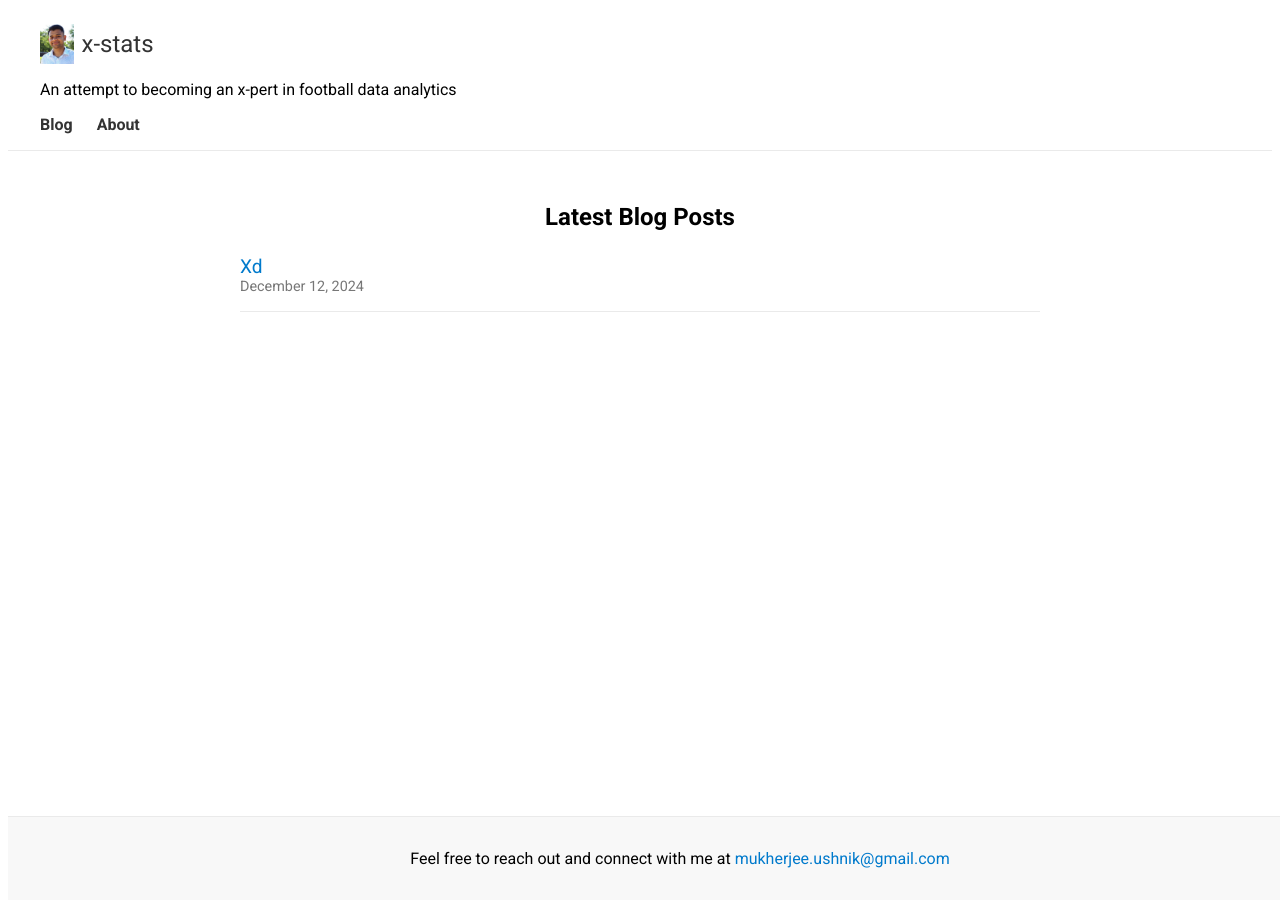
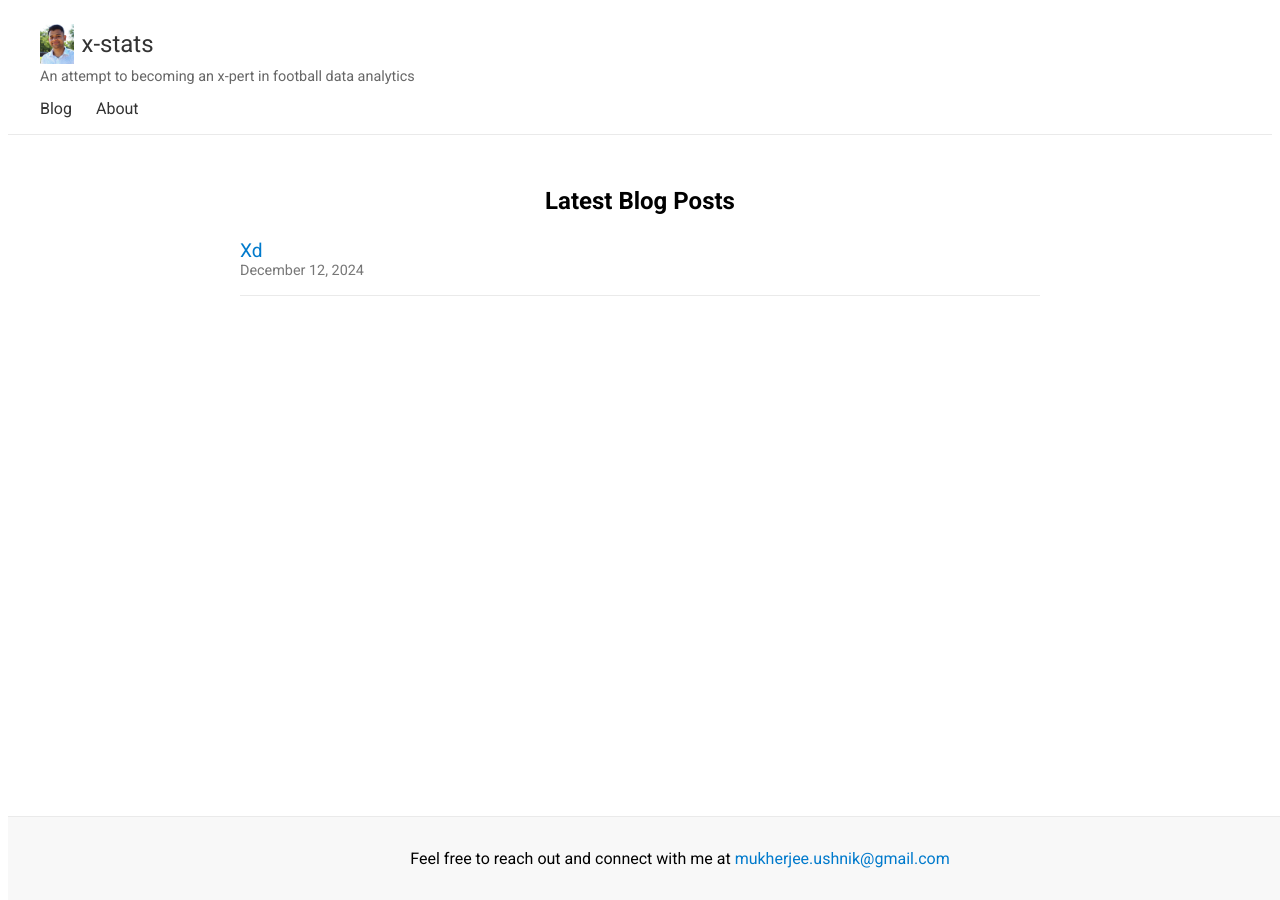
Before and after one commit to u3mukher/x-stats, a Jekyll site: the page built from index.md, in a window 1280 px wide. Built offline with Jekyll 4.4.1, drawn with Linux system fonts in a browser that asks for light colours.

Commit message:
Update custom.css

```diff
--- a/assets/css/custom.css
+++ b/assets/css/custom.css
@@ -10,14 +10,21 @@ h1, h2, h3, h4, h5, h6 {
   font-family: 'Roboto', sans-serif;
 }
 
+/* assets/css/custom.css */
+
 /* Header Styling */
 .site-header {
   background-color: #ffffff;
   border-bottom: 1px solid #eaeaea;
   padding: 1em 2em;
   display: flex;
-  justify-content: space-between;
+  justify-content: space-between; /* Ensures branding on left and nav on right */
   align-items: center;
+}
+
+.site-branding {
+  display: flex;
+  flex-direction: column; /* To stack the title and subtitle vertically */
 }
 
 .site-branding .logo-link {
@@ -34,8 +41,16 @@ h1, h2, h3, h4, h5, h6 {
 .site-branding .site-title {
   font-size: 1.5em;
   color: #333333;
+  margin: 0; /* Remove default margin */
 }
 
+.site-subtitle {
+  font-size: 0.9em;
+  color: #666666;
+  margin-top: 0.25em; /* Small space above subtitle */
+}
+
+/* Navigation Styling */
 .site-nav ul {
   list-style: none;
   display: flex;
@@ -47,12 +62,13 @@ h1, h2, h3, h4, h5, h6 {
 .site-nav a {
   text-decoration: none;
   color: #333333;
-  font-weight: bold;
+  font-weight: normal; /* Remove boldness */
 }
 
 .site-nav a:hover {
   color: #007acc;
 }
+
 
 /* Footer Styling */
 .site-footer {
```
